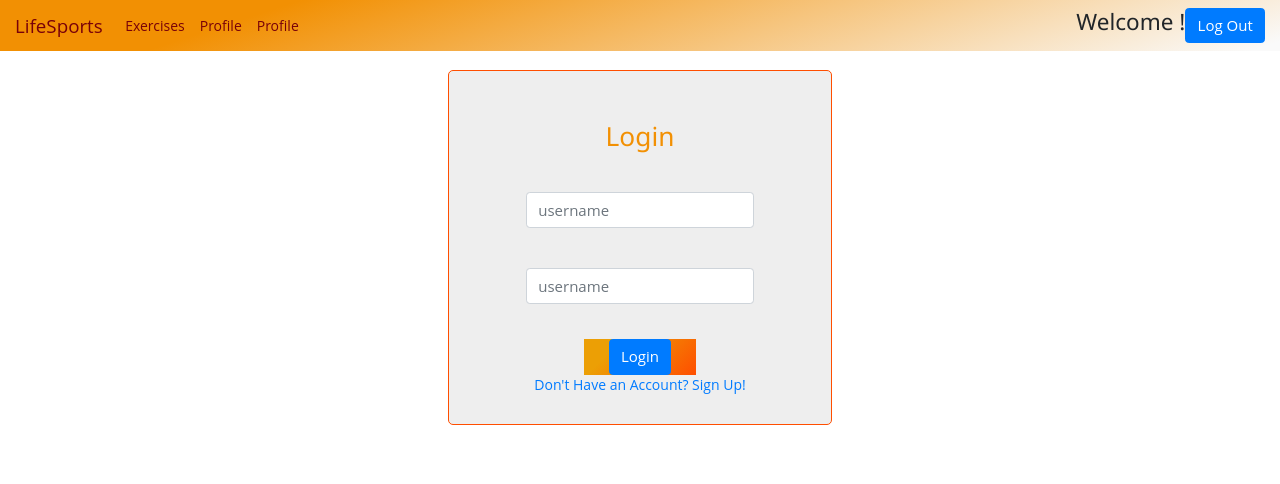
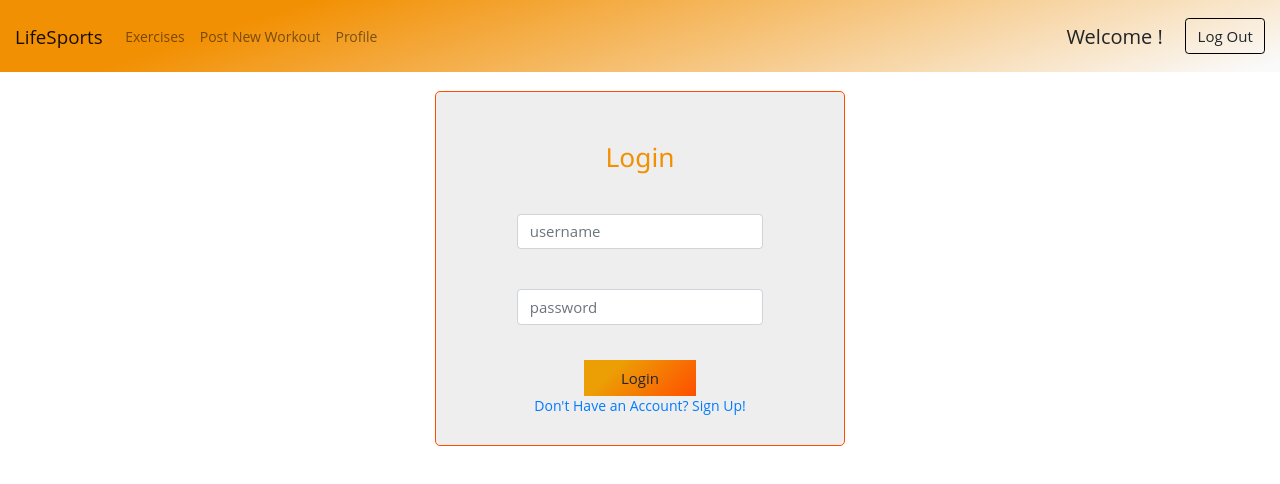
Before and after one commit to rtjohnson0/Lifesports, a React (Create React App) app in the folder client/: page /login in a window 1280 px wide. Shown: the top 484 px of the page. Built offline with nearby package versions, Linux system fonts and the light colour scheme; no server answers.

Commit message:
made navbar responsive

```diff
--- a/client/package.json
+++ b/client/package.json
@@ -7,6 +7,7 @@
     "axios": "^0.18.0",
     "bootstrap": "^4.3.1",
     "react": "^16.8.6",
+    "react-bootstrap": "^1.0.0-beta.14",
     "react-datepicker": "^2.5.0",
     "react-dom": "^16.8.6",
     "react-native": "^0.61.2",
--- a/client/src/App.css
+++ b/client/src/App.css
@@ -1,3 +1,11 @@
+/* style for navbar greeting */
+.greeting {
+  font-size: 20px;
+}
+.greeting-btn {
+  border: 1px solid black;
+}
+
 .navbar {
   background: #f29003;
   background: linear-gradient(162deg, #f29003 21%, #fafafa 98%);
@@ -219,10 +227,25 @@ tr:nth-of-type(odd) {
 
 .new-user {
   background-color: #eee;
-  width: 30%;
   margin: 0 auto;
   padding: 0 20px 30px;
   border-radius: 5px;
+}
+
+@media (min-width: 500px) {
+  .new-workout{
+    width: 100%;
+  }
+}
+@media (min-width: 740px) {
+  .new-workout {
+    width: 50%;
+  }
+}
+@media (min-width: 1000px) {
+  .new-workout {
+    width: 32%;
+  }
 }
 .new-user h3 {
   margin: 40px auto;
--- a/client/src/components/Forms/create-user.component.js
+++ b/client/src/components/Forms/create-user.component.js
@@ -73,7 +73,7 @@ const CreateUser = () => {
            />
          </div>
          <div className="form-group form-btn">
-          <button className="btn btn-primary" onClick={authenticate}>Sign Up</button>
+          <button className="btn" onClick={authenticate}>Sign Up</button>
 
          </div>
         <Link to="/login">Already have an account? Log In!</Link>
--- a/client/src/components/Forms/login.js
+++ b/client/src/components/Forms/login.js
@@ -62,16 +62,16 @@ const Login = () => {
            />
          </div>
          <div className="form-group text-center">
-           <label className="sr-only">Username: </label>
+           <label className="sr-only">Password: </label>
            <input type="password"
              required
              className="form-control col-8 "
              onChange={e => setPassword(e.target.value)}
-             placeholder='username'
+             placeholder='password'
            />
          </div>
          <div className="form-group form-btn">
-          <button className="btn btn-primary" onClick={authenticate}>Login</button>
+          <button className="btn" onClick={authenticate}>Login</button>
          </div>
 
          <Link to='/sign-up' className="mt-4">Don't Have an Account? Sign Up!</Link>
--- a/client/src/components/navbar.component.js
+++ b/client/src/components/navbar.component.js
@@ -1,9 +1,10 @@
 import React, {useState, useEffect} from 'react';
+import {Navbar} from 'react-bootstrap';
 import { Link } from 'react-router-dom';
 import axios from 'axios';
 
 
-function Navbar(props) {
+function NavbarNav(props) {
 
   const {display, setDisplay} = props;
 
@@ -60,42 +61,42 @@ function Navbar(props) {
   }, [])
 
   return (
-    <nav className="navbar navbar-expand-lg">
+    <Navbar expand="lg">
       <Link to="/" className="navbar-brand">LifeSports</Link>
-      <div className="collpase navbar-collapse">
+      <Navbar.Toggle aria-controls='basic-navbar-nav'/>
+      <Navbar.Collapse id='basic-navbar-nav'>
       {display === "noAuth" ?
-
+      //if user is not authenticated only show them login button
       <>
           <ul className="navbar-nav mr-auto">
-
         </ul>
         <Link to='/login'>
-          <button className="btn btn-primary">Login</button>
+          <button className="btn greeting-btn">Login</button>
         </Link>
         </>:
+        // if user is authenticated show them all options
         <>
         <ul className="navbar-nav mr-auto">
             <li className="navbar-item">
-
             <Link to="/exercises" className="nav-link">Exercises</Link>
           </li>
           <li className="navbar-item">
-          <Link to="/profile" className="nav-link">Profile</Link>
+            <Link to="/create" className="nav-link">Post New Workout</Link>
           </li>
           <li className="navbar-item">
           <Link to="/profile" className="nav-link">Profile</Link>
           </li>
           </ul>
           <div>
-          <h4> Welcome {user.username} !</h4>
+          <p className='d-none d-md-block greeting mr-4 mt-3'> Welcome {user.username} !</p>
           </div>
 
-        <button className="btn btn-primary" onClick={deleteSessions}>Log Out</button>
+        <button className="btn greeting-btn" onClick={deleteSessions}>Log Out</button>
         </>
       }
-      </div>
-    </nav>
+      </Navbar.Collapse>
+    </Navbar>
 
   );
 }
-export default Navbar
+export default NavbarNav;
--- a/client/src/components/navs.js
+++ b/client/src/components/navs.js
@@ -16,7 +16,7 @@ const Navs = (props) =>{
     const fetchUsers = async () => {
         try {
             const res = await axios.get('/exercises/')
-            setUser(res.data[0])
+            setUser(res.data)
             console.log(res.data[0])
           }
           catch(e){
--- a/client/src/components/profile.js
+++ b/client/src/components/profile.js
@@ -5,14 +5,13 @@ import Nav from './nav'
 const Profile = () => {
     return (
         <>
-
             <Nav />
             <div class="container mr-md-3 w-100">
                 <div class="row">
                     <div class="tile">
                         <div class="item youtube">
-                        <div class="header"> <i class="fab fa-youtube"></i>Highlights</div>
-                        <hr className = "bg-light" />
+
+                        <hr className="bg-light" />
 
                  <div class="item youtube">
                             <div class="header"> <i class="fab fa-youtube"></i>Highlights</div>
--- a/client/src/index.css
+++ b/client/src/index.css
@@ -45,13 +45,27 @@ background-image: linear-gradient(315deg, #ff4e00 0%, #ec9f05 74%);
 
 .new-user {
   background-color: #eee;
-  width: 30%;
   margin: 0 auto;
   padding: 0 20px 30px;
   border: 1px solid #ff4e00;
   border-radius: 5px;
+}
+@media (min-width: 500px) {
+  .new-user {
+    width: 80%;
+  }
+}
+@media (min-width: 740px) {
+  .new-user {
+    width: 50%;
+  }
+}
+@media (min-width: 1000px) {
+  .new-user {
+    width: 32%;
+  }
+}
 
-}
 .new-user h3 {
   margin: 40px auto;
   padding: 10px 0 0;
@@ -82,8 +96,8 @@ background-image: linear-gradient(315deg, #ff4e00 0%, #ec9f05 74%);
 }
 
 @media (min-width: 500px) {
-  .new-workout {
-    width: 70%;
+  .new-workout{
+    width: 100%;
   }
 }
 @media (min-width: 740px) {
@@ -126,8 +140,8 @@ background-image: linear-gradient(315deg, #ff4e00 0%, #ec9f05 74%);
   width: 175px;
   background-color: #ff4e00;
   background-image: linear-gradient(315deg, #ff4e00 0%, #ec9f05 74%);
+}
 
 
-}
 
 /*# sourceMappingURL=index.css.map */
--- a/client/src/index.js
+++ b/client/src/index.js
@@ -1,4 +1,5 @@
 import React from 'react';
+import './index.css';
 import ReactDOM from 'react-dom';
 import App from './App';
 
```
Also changed, not shown: 2 other files (tests, documents, lock files or other folders).
